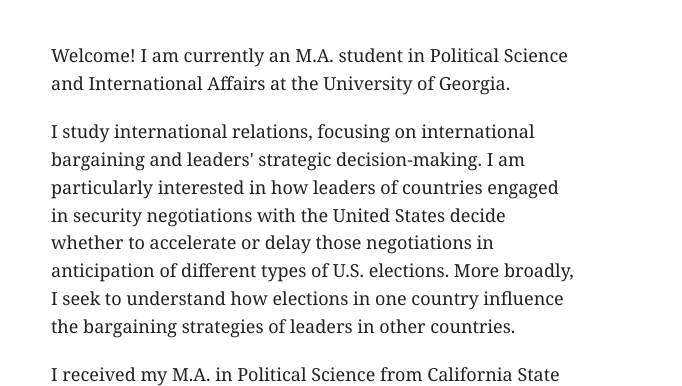
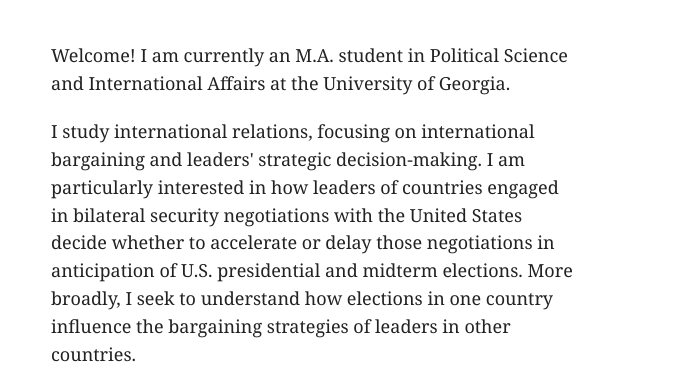
Before and after one commit to ji-hwan-lee/ji-hwan-lee.github.io, a plain HTML site: page index.html in a window 1280 px wide. Shown: the part 223-609 px from the top of the page, 489-1171 px from the left. Drawn offline with Linux system fonts and the light colour scheme.

Commit message:
Refine description of international relations study

```diff
--- a/index.html
+++ b/index.html
@@ -94,7 +94,7 @@
 
 
       <p>
-       I study international relations, focusing on international bargaining and leaders' strategic decision-making. I am particularly interested in how leaders of countries engaged in security negotiations with the United States decide whether to accelerate or delay those negotiations in anticipation of different types of U.S. elections. More broadly, I seek to understand how elections in one country influence the bargaining strategies of leaders in other countries.
+       I study international relations, focusing on international bargaining and leaders' strategic decision-making. I am particularly interested in how leaders of countries engaged in bilateral security negotiations with the United States decide whether to accelerate or delay those negotiations in anticipation of U.S. presidential and midterm elections. More broadly, I seek to understand how elections in one country influence the bargaining strategies of leaders in other countries.
       </p>
 
 
```
